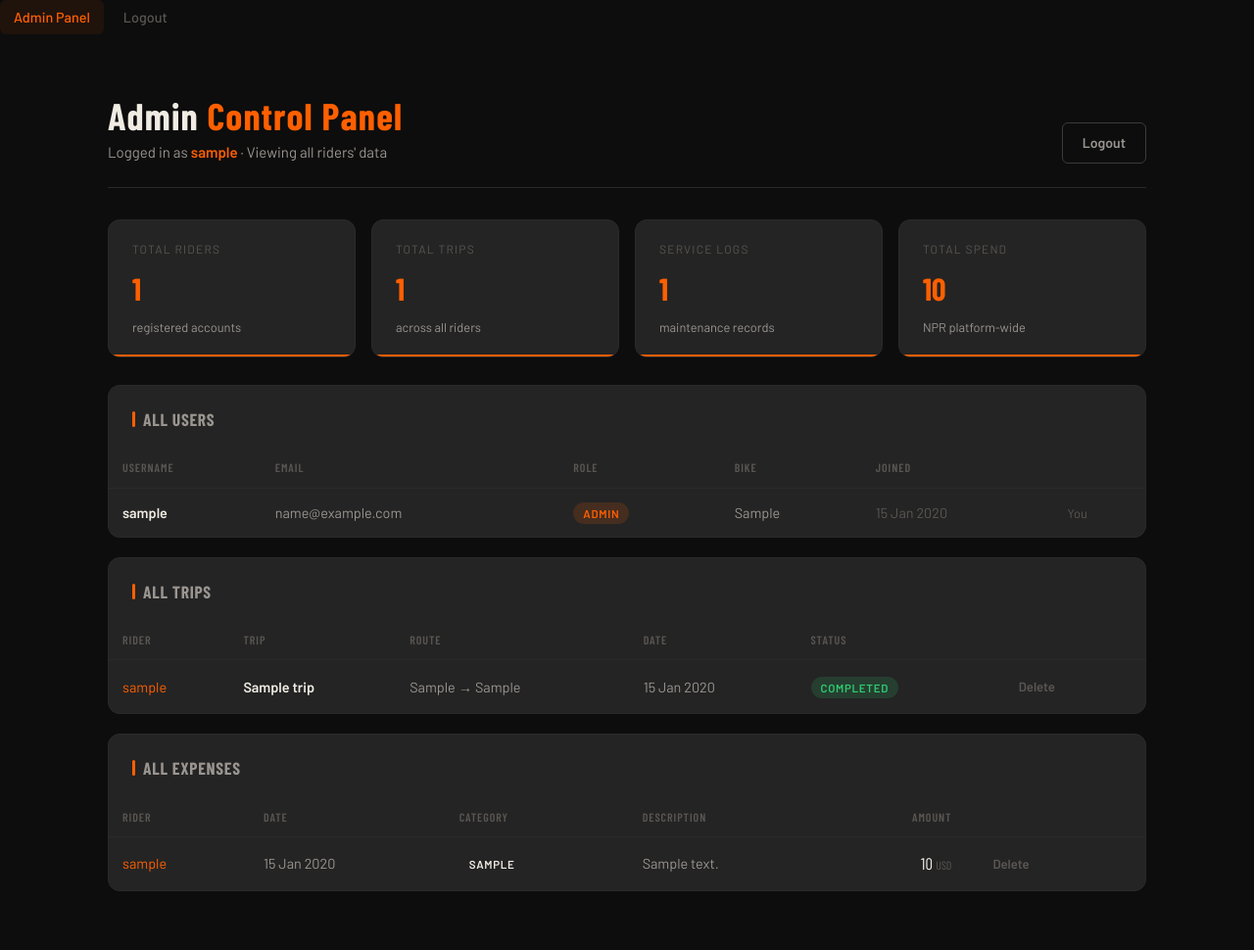
After one commit to Promish-bista/motolog, a Flask app: page /admin in a window 1280 px wide. The commit adds this page. Shown: the whole page at 98% size. Run offline with Flask 3, Linux system fonts and the light colour scheme; a user stored in the database is signed in; tables that the repository leaves empty hold one stand-in row (values such as "Sample post"); some web fonts are replaced.

Commit message:
Add controllers, role-based access control, and admin dashboard

```diff
--- a/app.py
+++ b/app.py
@@ -4,6 +4,11 @@ from flask_bcrypt import Bcrypt
 from models import db, User, Trip, Maintenance, Expense
 from datetime import datetime
 from dotenv import load_dotenv
+from controllers.auth_controller import AuthController
+from controllers.trip_controller import TripController
+from controllers.maintenance_controller import MaintenanceController
+from controllers.expense_controller import ExpenseController
+from utils.decorators import role_required
 import os
 
 load_dotenv()
@@ -27,32 +32,35 @@ def load_user(user_id):
 with app.app_context():
     db.create_all()
 
+# ─── Auth Routes ───────────────────────────
 @app.route('/register', methods=['GET', 'POST'])
 def register():
     if request.method == 'POST':
-        username   = request.form['username']
-        email      = request.form['email']
-        password   = request.form['password']
-        bike_model = request.form.get('bike_model', '')
-        if User.query.filter_by(email=email).first():
-            flash('Email already registered.', 'danger')
+        user, error = AuthController.register_user(
+            username=request.form['username'],
+            email=request.form['email'],
+            password=request.form['password'],
+            bike_model=request.form.get('bike_model', ''),
+            admin_code=request.form.get('admin_code', '')
+        )
+        if error:
+            flash(error, 'danger')
             return redirect(url_for('register'))
-        hashed_pw = bcrypt.generate_password_hash(password).decode('utf-8')
-        user = User(username=username, email=email, password_hash=hashed_pw, bike_model=bike_model)
-        db.session.add(user)
-        db.session.commit()
-        flash('Account created! Log in now.', 'success')
+        flash(f'Account created as {user.role}! Log in now.', 'success')
         return redirect(url_for('login'))
     return render_template('login.html', mode='register')
 
 @app.route('/login', methods=['GET', 'POST'])
 def login():
     if request.method == 'POST':
-        email    = request.form['email']
-        password = request.form['password']
-        user     = User.query.filter_by(email=email).first()
-        if user and bcrypt.check_password_hash(user.password_hash, password):
+        user = AuthController.login_user_check(
+            email=request.form['email'],
+            password=request.form['password']
+        )
+        if user:
             login_user(user)
+            if user.is_admin():
+                return redirect(url_for('admin_dashboard'))
             return redirect(url_for('dashboard'))
         flash('Invalid email or password.', 'danger')
     return render_template('login.html', mode='login')
@@ -63,37 +71,72 @@ def logout():
     logout_user()
     return redirect(url_for('login'))
 
+# ─── Rider Dashboard ───────────────────────
 @app.route('/')
 @login_required
 def dashboard():
-    trips       = Trip.query.filter_by(user_id=current_user.id).order_by(Trip.start_date.desc()).limit(5).all()
-    maintenance = Maintenance.query.filter_by(user_id=current_user.id).order_by(Maintenance.service_date.desc()).limit(5).all()
-    expenses    = Expense.query.filter_by(user_id=current_user.id).order_by(Expense.expense_date.desc()).limit(5).all()
-    total_spend = db.session.query(db.func.sum(Expense.amount)).filter_by(user_id=current_user.id).scalar() or 0
-    return render_template('index.html', trips=trips, maintenance=maintenance, expenses=expenses, total_spend=total_spend)
+    if current_user.is_admin():
+        return redirect(url_for('admin_dashboard'))
+    trips       = TripController.get_user_trips(current_user.id)[:5]
+    maintenance = MaintenanceController.get_user_logs(current_user.id)[:5]
+    expenses    = ExpenseController.get_user_expenses(current_user.id)[:5]
+    total_spend = ExpenseController.get_total_spend(current_user.id)
+    return render_template('index.html', trips=trips, maintenance=maintenance,
+                           expenses=expenses, total_spend=total_spend)
 
+# ─── Admin Routes ──────────────────────────
+@app.route('/admin')
+@login_required
+@role_required('admin')
+def admin_dashboard():
+    users       = AuthController.get_all_users()
+    trips       = TripController.get_all_trips()
+    maintenance = MaintenanceController.get_all_logs()
+    expenses    = ExpenseController.get_all_expenses()
+    total_spend = db.session.query(db.func.sum(Expense.amount)).scalar() or 0
+    return render_template('admin_dashboard.html', users=users, trips=trips,
+                           maintenance=maintenance, expenses=expenses,
+                           total_spend=total_spend)
+
+@app.route('/admin/delete_user/<int:user_id>', methods=['POST'])
+@login_required
+@role_required('admin')
+def admin_delete_user(user_id):
+    if user_id == current_user.id:
+        flash('You cannot delete your own account.', 'danger')
+        return redirect(url_for('admin_dashboard'))
+    AuthController.delete_user(user_id)
+    flash('User deleted.', 'info')
+    return redirect(url_for('admin_dashboard'))
+
+@app.route('/admin/delete_trip/<int:trip_id>', methods=['POST'])
+@login_required
+@role_required('admin')
+def admin_delete_trip(trip_id):
+    TripController.delete_trip(trip_id)
+    flash('Trip deleted.', 'info')
+    return redirect(url_for('admin_dashboard'))
+
+@app.route('/admin/delete_expense/<int:expense_id>', methods=['POST'])
+@login_required
+@role_required('admin')
+def admin_delete_expense(expense_id):
+    ExpenseController.delete_expense(expense_id)
+    flash('Expense deleted.', 'info')
+    return redirect(url_for('admin_dashboard'))
+
+# ─── Trip Routes ───────────────────────────
 @app.route('/trips')
 @login_required
 def trips():
-    all_trips = Trip.query.filter_by(user_id=current_user.id).order_by(Trip.start_date.desc()).all()
+    all_trips = TripController.get_user_trips(current_user.id)
     return render_template('trips.html', trips=all_trips)
 
 @app.route('/trips/new', methods=['GET', 'POST'])
 @login_required
 def new_trip():
     if request.method == 'POST':
-        trip = Trip(
-            user_id=current_user.id,
-            title=request.form['title'],
-            origin=request.form['origin'],
-            destination=request.form['destination'],
-            start_date=datetime.strptime(request.form['start_date'], '%Y-%m-%d').date(),
-            end_date=datetime.strptime(request.form['end_date'], '%Y-%m-%d').date() if request.form.get('end_date') else None,
-            distance_km=float(request.form['distance_km']) if request.form.get('distance_km') else None,
-            notes=request.form.get('notes', '')
-        )
-        db.session.add(trip)
-        db.session.commit()
+        TripController.create_trip(current_user.id, request.form)
         flash('Trip logged!', 'success')
         return redirect(url_for('trips'))
     return render_template('trip_detail.html', trip=None, mode='new')
@@ -101,18 +144,12 @@ def new_trip():
 @app.route('/trips/<int:trip_id>/edit', methods=['GET', 'POST'])
 @login_required
 def edit_trip(trip_id):
-    trip = Trip.query.get_or_404(trip_id)
+    trip = TripController.get_trip_by_id(trip_id)
     if trip.user_id != current_user.id:
         flash('Access denied.', 'danger')
         return redirect(url_for('trips'))
     if request.method == 'POST':
-        trip.title       = request.form['title']
-        trip.origin      = request.form['origin']
-        trip.destination = request.form['destination']
-        trip.start_date  = datetime.strptime(request.form['start_date'], '%Y-%m-%d').date()
-        trip.status      = request.form.get('status', trip.status)
-        trip.notes       = request.form.get('notes', '')
-        db.session.commit()
+        TripController.update_trip(trip_id, request.form)
         flash('Trip updated.', 'success')
         return redirect(url_for('trips'))
     return render_template('trip_detail.html', trip=trip, mode='edit')
@@ -120,77 +157,52 @@ def edit_trip(trip_id):
 @app.route('/trips/<int:trip_id>/delete', methods=['POST'])
 @login_required
 def delete_trip(trip_id):
-    trip = Trip.query.get_or_404(trip_id)
+    trip = TripController.get_trip_by_id(trip_id)
     if trip.user_id == current_user.id:
-        db.session.delete(trip)
-        db.session.commit()
+        TripController.delete_trip(trip_id)
         flash('Trip deleted.', 'info')
     return redirect(url_for('trips'))
 
+# ─── Maintenance Routes ────────────────────
 @app.route('/maintenance')
 @login_required
 def maintenance():
-    logs = Maintenance.query.filter_by(user_id=current_user.id).order_by(Maintenance.service_date.desc()).all()
+    logs = MaintenanceController.get_user_logs(current_user.id)
     return render_template('maintenance.html', logs=logs)
 
 @app.route('/maintenance/new', methods=['POST'])
 @login_required
 def new_maintenance():
-    log = Maintenance(
-        user_id=current_user.id,
-        service_type=request.form['service_type'],
-        odometer_km=float(request.form['odometer_km']),
-        service_date=datetime.strptime(request.form['service_date'], '%Y-%m-%d').date(),
-        next_due_km=float(request.form['next_due_km']) if request.form.get('next_due_km') else None,
-        cost=float(request.form.get('cost', 0)),
-        workshop=request.form.get('workshop', ''),
-        notes=request.form.get('notes', '')
-    )
-    db.session.add(log)
-    db.session.commit()
+    MaintenanceController.create_log(current_user.id, request.form)
     flash('Service log saved.', 'success')
     return redirect(url_for('maintenance'))
 
 @app.route('/maintenance/<int:log_id>/delete', methods=['POST'])
 @login_required
 def delete_maintenance(log_id):
-    log = Maintenance.query.get_or_404(log_id)
-    if log.user_id == current_user.id:
-        db.session.delete(log)
-        db.session.commit()
+    log = MaintenanceController.get_user_logs(current_user.id)
+    MaintenanceController.delete_log(log_id)
     return redirect(url_for('maintenance'))
 
+# ─── Expense Routes ────────────────────────
 @app.route('/expenses')
 @login_required
 def expenses():
-    all_expenses = Expense.query.filter_by(user_id=current_user.id).order_by(Expense.expense_date.desc()).all()
-    trips        = Trip.query.filter_by(user_id=current_user.id).all()
+    all_expenses = ExpenseController.get_user_expenses(current_user.id)
+    trips        = TripController.get_user_trips(current_user.id)
     return render_template('expenses.html', expenses=all_expenses, trips=trips)
 
 @app.route('/expenses/new', methods=['POST'])
 @login_required
 def new_expense():
-    expense = Expense(
-        user_id=current_user.id,
-        trip_id=int(request.form['trip_id']) if request.form.get('trip_id') else None,
-        category=request.form['category'],
-        amount=float(request.form['amount']),
-        currency=request.form.get('currency', 'NPR'),
-        description=request.form.get('description', ''),
-        expense_date=datetime.strptime(request.form['expense_date'], '%Y-%m-%d').date()
-    )
-    db.session.add(expense)
-    db.session.commit()
+    ExpenseController.create_expense(current_user.id, request.form)
     flash('Expense recorded.', 'success')
     return redirect(url_for('expenses'))
 
 @app.route('/expenses/<int:expense_id>/delete', methods=['POST'])
 @login_required
 def delete_expense(expense_id):
-    expense = Expense.query.get_or_404(expense_id)
-    if expense.user_id == current_user.id:
-        db.session.delete(expense)
-        db.session.commit()
+    ExpenseController.delete_expense(expense_id)
     return redirect(url_for('expenses'))
 
 if __name__ == '__main__':
--- /dev/null
+++ b/controllers/auth_controller.py
@@ -0,0 +1,50 @@
+from models import db, User
+from flask_bcrypt import Bcrypt
+import os
+
+bcrypt = Bcrypt()
+
+class AuthController:
+
+    @staticmethod
+    def register_user(username, email, password, bike_model, admin_code):
+        existing = User.query.filter_by(email=email).first()
+        if existing:
+            return None, 'Email already registered.'
+
+        existing_username = User.query.filter_by(username=username).first()
+        if existing_username:
+            return None, 'Username already taken.'
+
+        role = 'rider'
+        if admin_code and admin_code == os.getenv('ADMIN_SECRET'):
+            role = 'admin'
+
+        hashed_pw = bcrypt.generate_password_hash(password).decode('utf-8')
+        user = User(
+            username=username,
+            email=email,
+            password_hash=hashed_pw,
+            bike_model=bike_model,
+            role=role
+        )
+        db.session.add(user)
+        db.session.commit()
+        return user, None
+
+    @staticmethod
+    def login_user_check(email, password):
+        user = User.query.filter_by(email=email).first()
+        if user and bcrypt.check_password_hash(user.password_hash, password):
+            return user
+        return None
+
+    @staticmethod
+    def get_all_users():
+        return User.query.order_by(User.created_at.desc()).all()
+
+    @staticmethod
+    def delete_user(user_id):
+        user = User.query.get_or_404(user_id)
+        db.session.delete(user)
+        db.session.commit()
--- /dev/null
+++ b/controllers/expense_controller.py
@@ -0,0 +1,39 @@
+from models import db, Expense
+from datetime import datetime
+
+class ExpenseController:
+
+    @staticmethod
+    def get_user_expenses(user_id):
+        return Expense.query.filter_by(user_id=user_id).order_by(Expense.expense_date.desc()).all()
+
+    @staticmethod
+    def get_all_expenses():
+        return Expense.query.order_by(Expense.expense_date.desc()).all()
+
+    @staticmethod
+    def create_expense(user_id, form):
+        expense = Expense(
+            user_id=user_id,
+            trip_id=int(form.get('trip_id')) if form.get('trip_id') else None,
+            category=form.get('category'),
+            amount=float(form.get('amount')),
+            currency=form.get('currency', 'NPR'),
+            description=form.get('description', ''),
+            expense_date=datetime.strptime(form.get('expense_date'), '%Y-%m-%d').date()
+        )
+        db.session.add(expense)
+        db.session.commit()
+        return expense
+
+    @staticmethod
+    def delete_expense(expense_id):
+        expense = Expense.query.get_or_404(expense_id)
+        db.session.delete(expense)
+        db.session.commit()
+
+    @staticmethod
+    def get_total_spend(user_id):
+        from sqlalchemy import func
+        total = db.session.query(func.sum(Expense.amount)).filter_by(user_id=user_id).scalar()
+        return total or 0
--- /dev/null
+++ b/controllers/maintenance_controller.py
@@ -0,0 +1,34 @@
+from models import db, Maintenance
+from datetime import datetime
+
+class MaintenanceController:
+
+    @staticmethod
+    def get_user_logs(user_id):
+        return Maintenance.query.filter_by(user_id=user_id).order_by(Maintenance.service_date.desc()).all()
+
+    @staticmethod
+    def get_all_logs():
+        return Maintenance.query.order_by(Maintenance.service_date.desc()).all()
+
+    @staticmethod
+    def create_log(user_id, form):
+        log = Maintenance(
+            user_id=user_id,
+            service_type=form.get('service_type'),
+            odometer_km=float(form.get('odometer_km')),
+            service_date=datetime.strptime(form.get('service_date'), '%Y-%m-%d').date(),
+            next_due_km=float(form.get('next_due_km')) if form.get('next_due_km') else None,
+            cost=float(form.get('cost', 0)),
+            workshop=form.get('workshop', ''),
+            notes=form.get('notes', '')
+        )
+        db.session.add(log)
+        db.session.commit()
+        return log
+
+    @staticmethod
+    def delete_log(log_id):
+        log = Maintenance.query.get_or_404(log_id)
+        db.session.delete(log)
+        db.session.commit()
--- /dev/null
+++ b/controllers/trip_controller.py
@@ -0,0 +1,50 @@
+from models import db, Trip
+from datetime import datetime
+
+class TripController:
+
+    @staticmethod
+    def get_user_trips(user_id):
+        return Trip.query.filter_by(user_id=user_id).order_by(Trip.start_date.desc()).all()
+
+    @staticmethod
+    def get_all_trips():
+        return Trip.query.order_by(Trip.start_date.desc()).all()
+
+    @staticmethod
+    def get_trip_by_id(trip_id):
+        return Trip.query.get_or_404(trip_id)
+
+    @staticmethod
+    def create_trip(user_id, form):
+        trip = Trip(
+            user_id=user_id,
+            title=form.get('title'),
+            origin=form.get('origin'),
+            destination=form.get('destination'),
+            start_date=datetime.strptime(form.get('start_date'), '%Y-%m-%d').date(),
+            end_date=datetime.strptime(form.get('end_date'), '%Y-%m-%d').date() if form.get('end_date') else None,
+            distance_km=float(form.get('distance_km')) if form.get('distance_km') else None,
+            notes=form.get('notes', '')
+        )
+        db.session.add(trip)
+        db.session.commit()
+        return trip
+
+    @staticmethod
+    def update_trip(trip_id, form):
+        trip = Trip.query.get_or_404(trip_id)
+        trip.title       = form.get('title')
+        trip.origin      = form.get('origin')
+        trip.destination = form.get('destination')
+        trip.start_date  = datetime.strptime(form.get('start_date'), '%Y-%m-%d').date()
+        trip.status      = form.get('status', trip.status)
+        trip.notes       = form.get('notes', '')
+        db.session.commit()
+        return trip
+
+    @staticmethod
+    def delete_trip(trip_id):
+        trip = Trip.query.get_or_404(trip_id)
+        db.session.delete(trip)
+        db.session.commit()
--- a/models.py
+++ b/models.py
@@ -16,6 +16,10 @@ class User(db.Model, UserMixin):
 
     def is_admin(self):
         return self.role == 'admin'
+
+    trips        = db.relationship('Trip',        backref='rider', lazy='joined', cascade='all, delete-orphan')
+    maintenances = db.relationship('Maintenance', backref='rider', lazy='joined', cascade='all, delete-orphan')
+    expenses     = db.relationship('Expense',     backref='rider', lazy='joined', cascade='all, delete-orphan')
 
 class Trip(db.Model):
     __tablename__ = 'trips'
--- /dev/null
+++ b/templates/admin_dashboard.html
@@ -0,0 +1,162 @@
+{% extends "base.html" %}
+{% block title %}Admin Panel — MotoLog{% endblock %}
+
+{% block content %}
+<div class="page-header" style="display:flex; align-items:flex-end; justify-content:space-between; flex-wrap:wrap; gap:12px;">
+  <div>
+    <h1>Admin <span class="accent">Control Panel</span></h1>
+    <p>Logged in as <strong style="color:var(--orange);">{{ current_user.username }}</strong> · Viewing all riders' data</p>
+  </div>
+  <a href="{{ url_for('logout') }}" class="btn btn-ghost">Logout</a>
+</div>
+
+<!-- Stats -->
+<div class="dash-grid" style="margin-bottom:28px;">
+  <div class="stat-card">
+    <div class="stat-label">Total Riders</div>
+    <div class="stat-value">{{ users|length }}</div>
+    <div class="stat-sub">registered accounts</div>
+  </div>
+  <div class="stat-card">
+    <div class="stat-label">Total Trips</div>
+    <div class="stat-value">{{ trips|length }}</div>
+    <div class="stat-sub">across all riders</div>
+  </div>
+  <div class="stat-card">
+    <div class="stat-label">Service Logs</div>
+    <div class="stat-value">{{ maintenance|length }}</div>
+    <div class="stat-sub">maintenance records</div>
+  </div>
+  <div class="stat-card">
+    <div class="stat-label">Total Spend</div>
+    <div class="stat-value">{{ total_spend|int }}</div>
+    <div class="stat-sub">NPR platform-wide</div>
+  </div>
+</div>
+
+<!-- All Users -->
+<div class="card" style="margin-bottom:20px; padding:0; overflow:hidden;">
+  <div style="padding:20px 24px 0;">
+    <div class="card-title">All Users</div>
+  </div>
+  <table class="data-table">
+    <thead>
+      <tr>
+        <th>Username</th>
+        <th>Email</th>
+        <th>Role</th>
+        <th>Bike</th>
+        <th>Joined</th>
+        <th></th>
+      </tr>
+    </thead>
+    <tbody>
+      {% for u in users %}
+      <tr>
+        <td><strong>{{ u.username }}</strong></td>
+        <td style="color:var(--text-secondary);">{{ u.email }}</td>
+        <td>
+          <span class="badge {% if u.role == 'admin' %}badge-active{% else %}badge-planned{% endif %}">
+            {{ u.role }}
+          </span>
+        </td>
+        <td style="color:var(--text-secondary);">{{ u.bike_model or '—' }}</td>
+        <td style="color:var(--text-muted);">{{ u.created_at.strftime('%d %b %Y') }}</td>
+        <td>
+          {% if u.id != current_user.id %}
+          <form method="POST" action="{{ url_for('admin_delete_user', user_id=u.id) }}"
+                onsubmit="return confirm('Delete user {{ u.username }} and all their data?')">
+            <button type="submit" class="btn btn-danger-ghost btn-sm">Delete</button>
+          </form>
+          {% else %}
+          <span style="color:var(--text-muted); font-size:0.8rem;">You</span>
+          {% endif %}
+        </td>
+      </tr>
+      {% endfor %}
+    </tbody>
+  </table>
+</div>
+
+<!-- All Trips -->
+<div class="card" style="margin-bottom:20px; padding:0; overflow:hidden;">
+  <div style="padding:20px 24px 0;">
+    <div class="card-title">All Trips</div>
+  </div>
+  {% if trips %}
+  <table class="data-table">
+    <thead>
+      <tr>
+        <th>Rider</th>
+        <th>Trip</th>
+        <th>Route</th>
+        <th>Date</th>
+        <th>Status</th>
+        <th></th>
+      </tr>
+    </thead>
+    <tbody>
+      {% for t in trips %}
+      <tr>
+        <td style="color:var(--orange);">{{ t.rider.username }}</td>
+        <td><strong>{{ t.title }}</strong></td>
+        <td style="color:var(--text-secondary);">{{ t.origin }} → {{ t.destination }}</td>
+        <td style="color:var(--text-secondary);">{{ t.start_date.strftime('%d %b %Y') }}</td>
+        <td><span class="badge badge-{{ t.status }}">{{ t.status }}</span></td>
+        <td>
+          <form method="POST" action="{{ url_for('admin_delete_trip', trip_id=t.id) }}"
+                onsubmit="return confirm('Delete this trip?')" style="display:inline;">
+            <button type="submit" class="btn btn-danger-ghost btn-sm">Delete</button>
+          </form>
+        </td>
+      </tr>
+      {% endfor %}
+    </tbody>
+  </table>
+  {% else %}
+  <div class="empty-state"><p>No trips logged yet.</p></div>
+  {% endif %}
+</div>
+
+<!-- All Expenses -->
+<div class="card" style="padding:0; overflow:hidden;">
+  <div style="padding:20px 24px 0;">
+    <div class="card-title">All Expenses</div>
+  </div>
+  {% if expenses %}
+  <table class="data-table">
+    <thead>
+      <tr>
+        <th>Rider</th>
+        <th>Date</th>
+        <th>Category</th>
+        <th>Description</th>
+        <th style="text-align:right;">Amount</th>
+        <th></th>
+      </tr>
+    </thead>
+    <tbody>
+      {% for e in expenses %}
+      <tr>
+        <td style="color:var(--orange);">{{ e.rider.username }}</td>
+        <td style="color:var(--text-secondary);">{{ e.expense_date.strftime('%d %b %Y') }}</td>
+        <td><span class="badge badge-{{ e.category }}">{{ e.category }}</span></td>
+        <td style="color:var(--text-secondary);">{{ e.description or '—' }}</td>
+        <td style="text-align:right; font-family:var(--font-display); font-size:1.05rem;">
+          {{ e.amount|int }} <span style="color:var(--text-muted); font-size:0.75rem;">{{ e.currency }}</span>
+        </td>
+        <td>
+          <form method="POST" action="{{ url_for('admin_delete_expense', expense_id=e.id) }}"
+                onsubmit="return confirm('Delete this expense?')" style="display:inline;">
+            <button type="submit" class="btn btn-danger-ghost btn-sm">Delete</button>
+          </form>
+        </td>
+      </tr>
+      {% endfor %}
+    </tbody>
+  </table>
+  {% else %}
+  <div class="empty-state"><p>No expenses recorded yet.</p></div>
+  {% endif %}
+</div>
+{% endblock %}
--- a/templates/base.html
+++ b/templates/base.html
@@ -9,13 +9,15 @@
 <body>
 
   {% if current_user.is_authenticated %}
-  <nav class="navbar">
-    <a href="{{ url_for('dashboard') }}" class="navbar-brand">Moto<span>Log</span></a>
-    <div class="navbar-links" id="navLinks">
-      <a href="{{ url_for('dashboard') }}"   {% if request.endpoint == 'dashboard'   %}class="active"{% endif %}>Dashboard</a>
-      <a href="{{ url_for('trips') }}"       {% if request.endpoint == 'trips'       %}class="active"{% endif %}>Trips</a>
-      <a href="{{ url_for('maintenance') }}" {% if request.endpoint == 'maintenance' %}class="active"{% endif %}>Service</a>
-      <a href="{{ url_for('expenses') }}"    {% if request.endpoint == 'expenses'    %}class="active"{% endif %}>Expenses</a>
+  <div class="navbar-links" id="navLinks">
+      {% if current_user.is_admin() %}
+        <a href="{{ url_for('admin_dashboard') }}" {% if request.endpoint == 'admin_dashboard' %}class="active"{% endif %}>Admin Panel</a>
+      {% else %}
+        <a href="{{ url_for('dashboard') }}"   {% if request.endpoint == 'dashboard'   %}class="active"{% endif %}>Dashboard</a>
+        <a href="{{ url_for('trips') }}"       {% if request.endpoint == 'trips'       %}class="active"{% endif %}>Trips</a>
+        <a href="{{ url_for('maintenance') }}" {% if request.endpoint == 'maintenance' %}class="active"{% endif %}>Service</a>
+        <a href="{{ url_for('expenses') }}"    {% if request.endpoint == 'expenses'    %}class="active"{% endif %}>Expenses</a>
+      {% endif %}
       <a href="{{ url_for('logout') }}" style="color:var(--text-muted)">Logout</a>
     </div>
     <div class="navbar-hamburger" id="navBurger">
```
Also changed, not shown: templates/login.html (+7 -1 lines), utils/decorators.py (added, +16 -0 lines), controllers/_init_.py (added).
